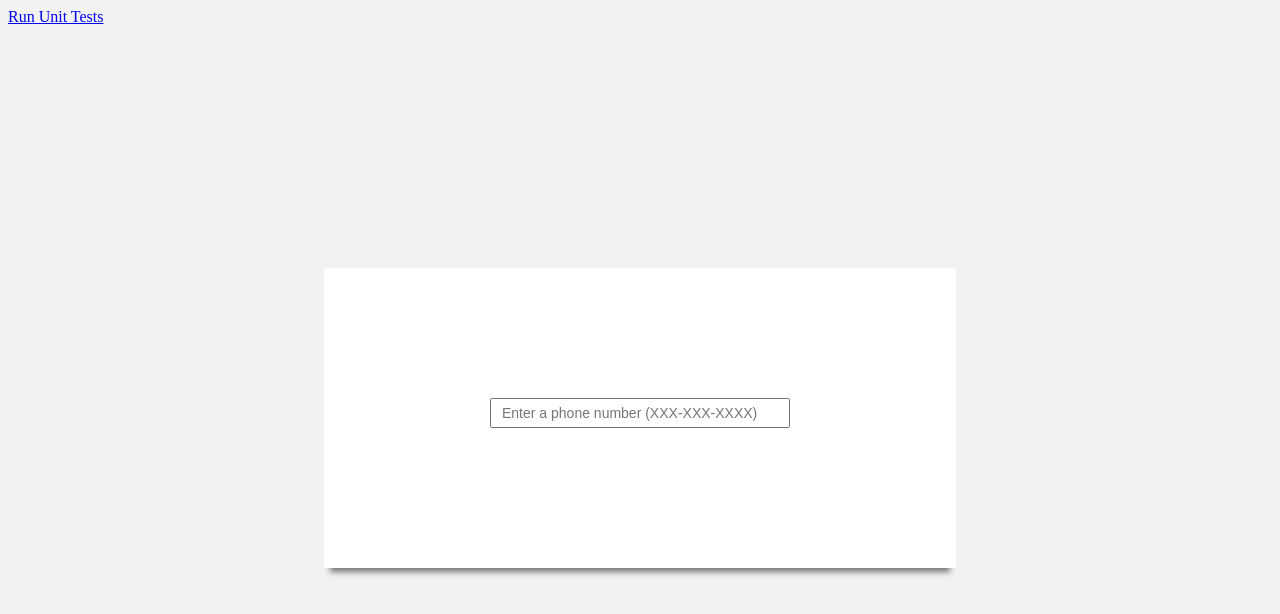
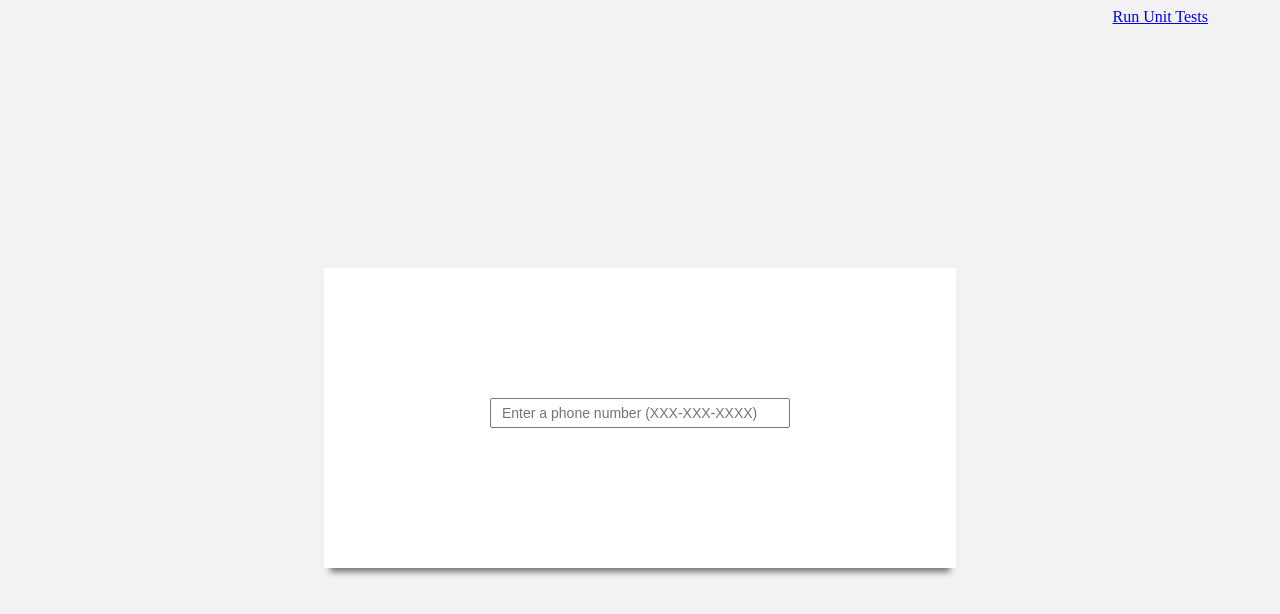
Before and after one commit to WNjihia/phone-number-cleaner, a website: page index.html in a window 1280 px wide. Drawn offline with Linux system fonts and the light colour scheme.

Commit message:
style test link

```diff
--- a/styles/main.css
+++ b/styles/main.css
@@ -1,5 +1,11 @@
 body {
   background-color: #f2f2f2;
+}
+
+a {
+  margin-right: 4em;
+  display: block;
+  text-align: end;
 }
 
 .container {
```
